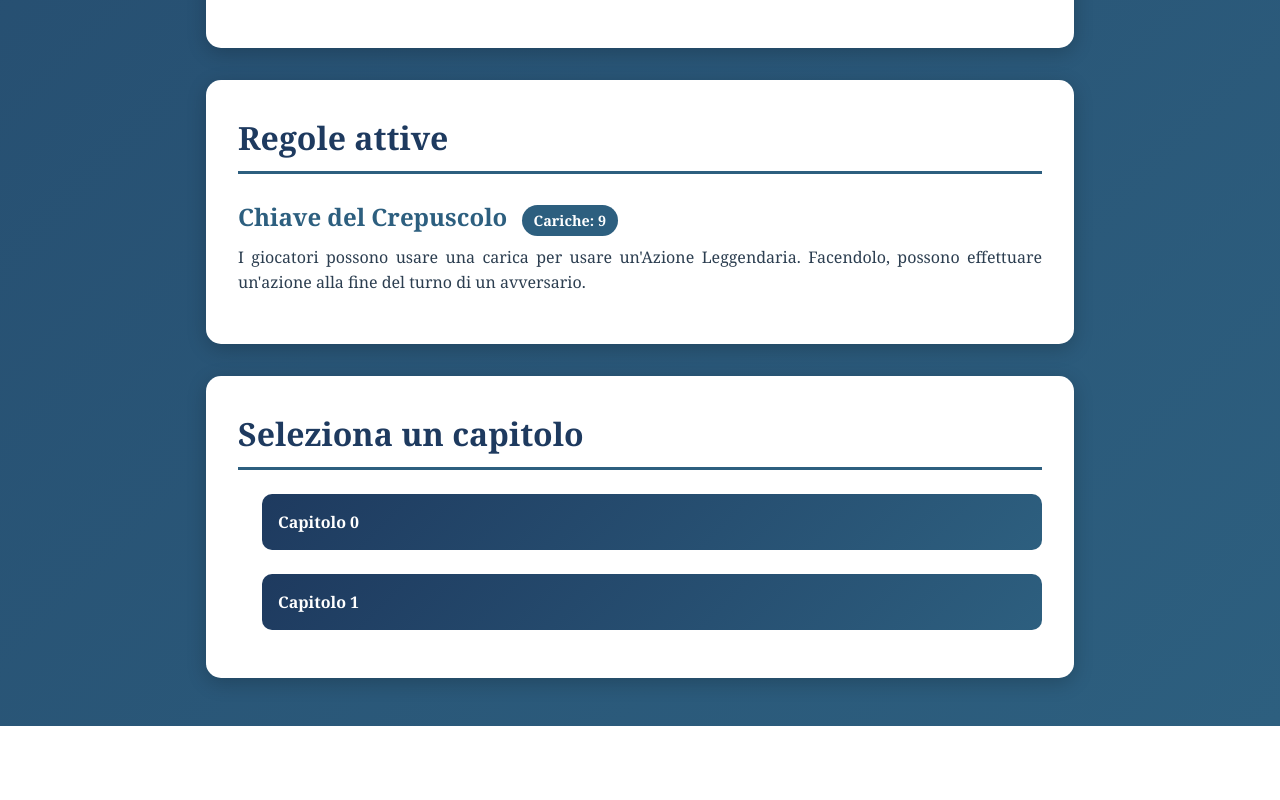
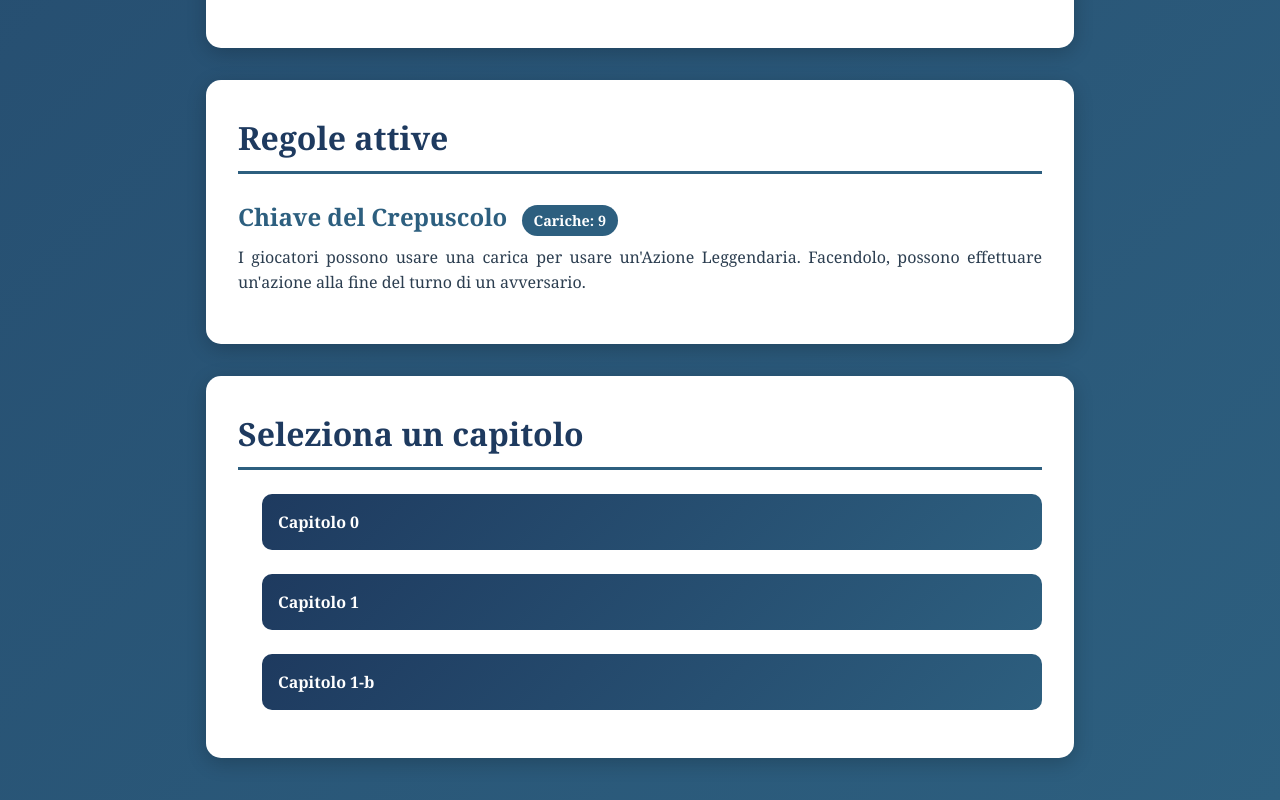
Before and after one commit to VitoDalena/myriad-frontend, an Angular app: page / in a window 1280 px wide. Shown: the part 2892-3692 px from the top of the page. Before the commit the page ends 3618 px from the top, so only its background shows below. Built offline with nearby package versions, Linux system fonts and the light colour scheme.

Commit message:
December events

```diff
--- a/src/app/index/index.component.ts
+++ b/src/app/index/index.component.ts
@@ -10,7 +10,8 @@ import { RouterModule } from '@angular/router';
 export class IndexComponent {
   chapters = [
     { id: 0 },
-    { id: 1 }
+    { id: 1 },
+    { id: '1-b'}
   ];
 
   scroll(el: HTMLElement) {
```
